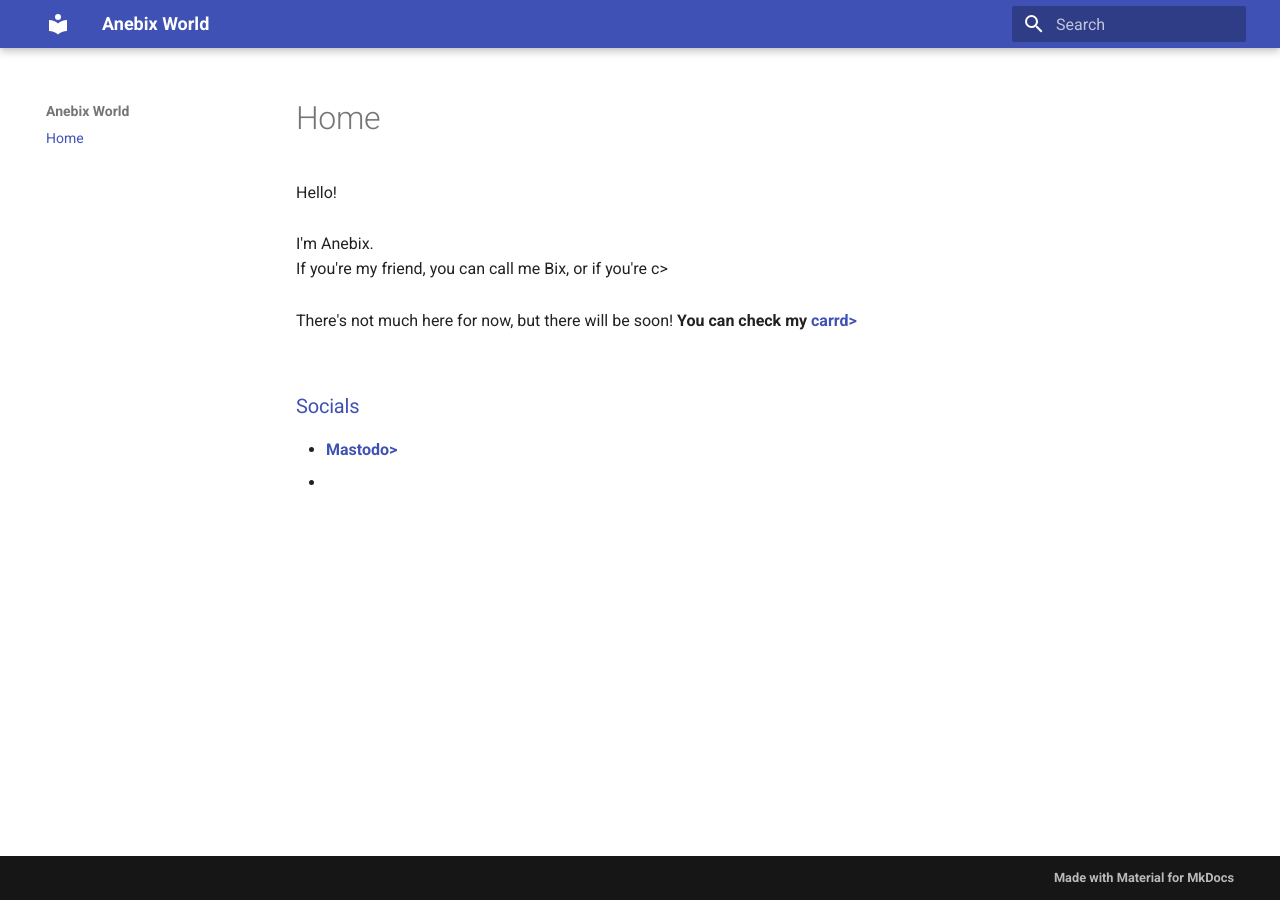
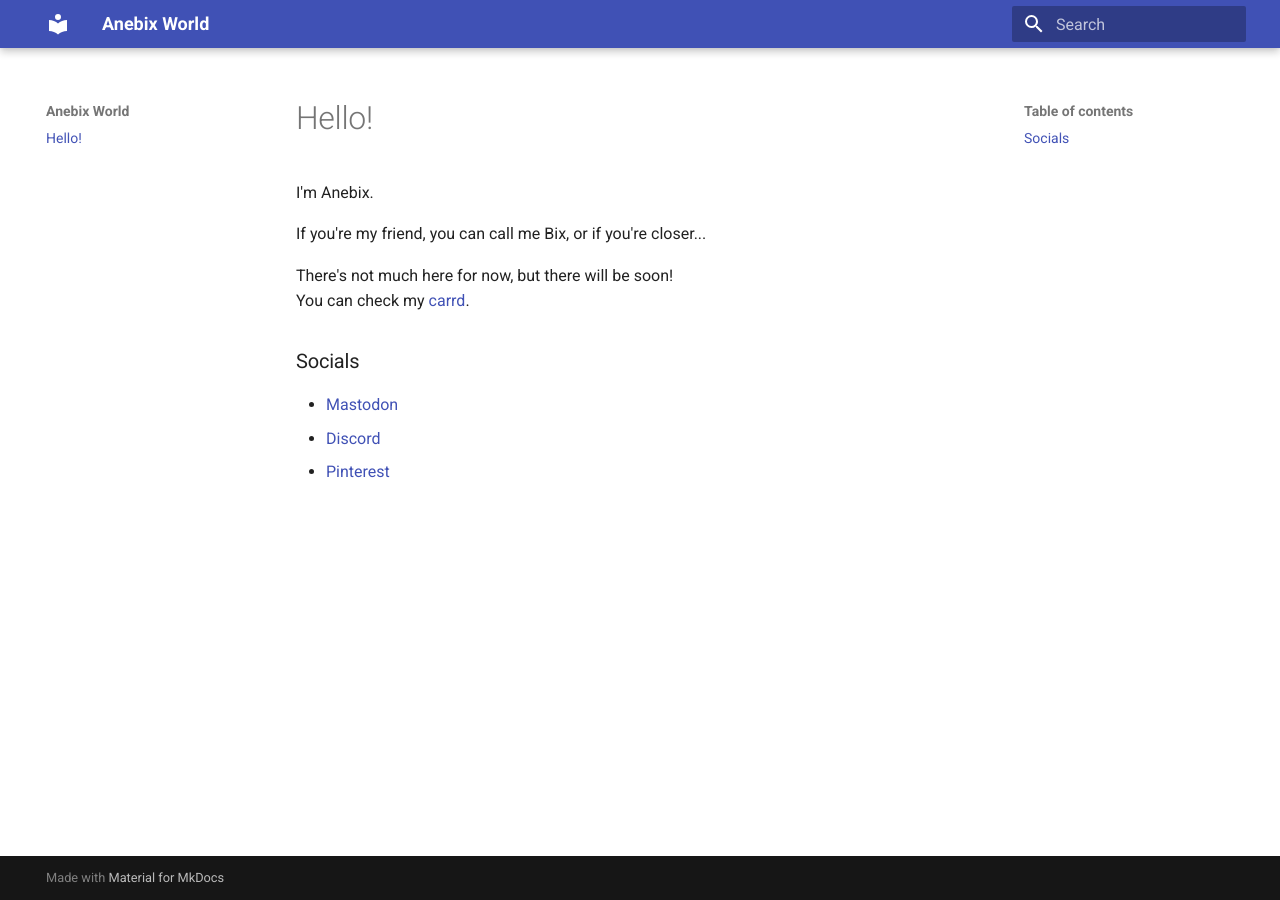
Before and after one commit to anebix-world/anebix-world.github.io, an MkDocs documentation site: the page built from docs/index.md, in a window 1280 px wide. Built offline with MkDocs 1.6.1 and Material for MkDocs 9.7.7, drawn with Linux system fonts in a browser that asks for light colours.

Commit message:
markdown-ify

```diff
--- a/docs/index.md
+++ b/docs/index.md
@@ -1,18 +1,15 @@
-<!DOCTYPE html>
-  <html>
-    Hello!
-    <br><br>
-    I'm Anebix.<br>
-    If you're my friend, you can call me Bix, or if you're c>
-    <br><br>
-    There's not much here for now, but there will be soon!<b>
-    You can check my <a href="https://anebix.carrd.co">carrd>
-    <br><br>
-      <h3>Socials</h3>
-        <ul>
-          <li><a href="https://furries.club/@anebix">Mastodo>
-          <li><a href="https://discord.com/invite/tNncEMhCqZ>
-          <li><a href="https://www.pinterest.com/anebixworld>
-        </ul>
-  </html>
+# Hello!
+
+I'm Anebix.
+
+If you're my friend, you can call me Bix, or if you're closer...
+
+There's not much here for now, but there will be soon!
+You can check my [carrd](https://anebix.carrd.co).
+
+### Socials
+- [Mastodon](https://furries.club/@anebix)
+- [Discord](https://discord.com/invite/tNncEMhCqZ)
+- [Pinterest](https://www.pinterest.com/anebixworld)
+
 <!-- lemme squish ur belly -->
```
